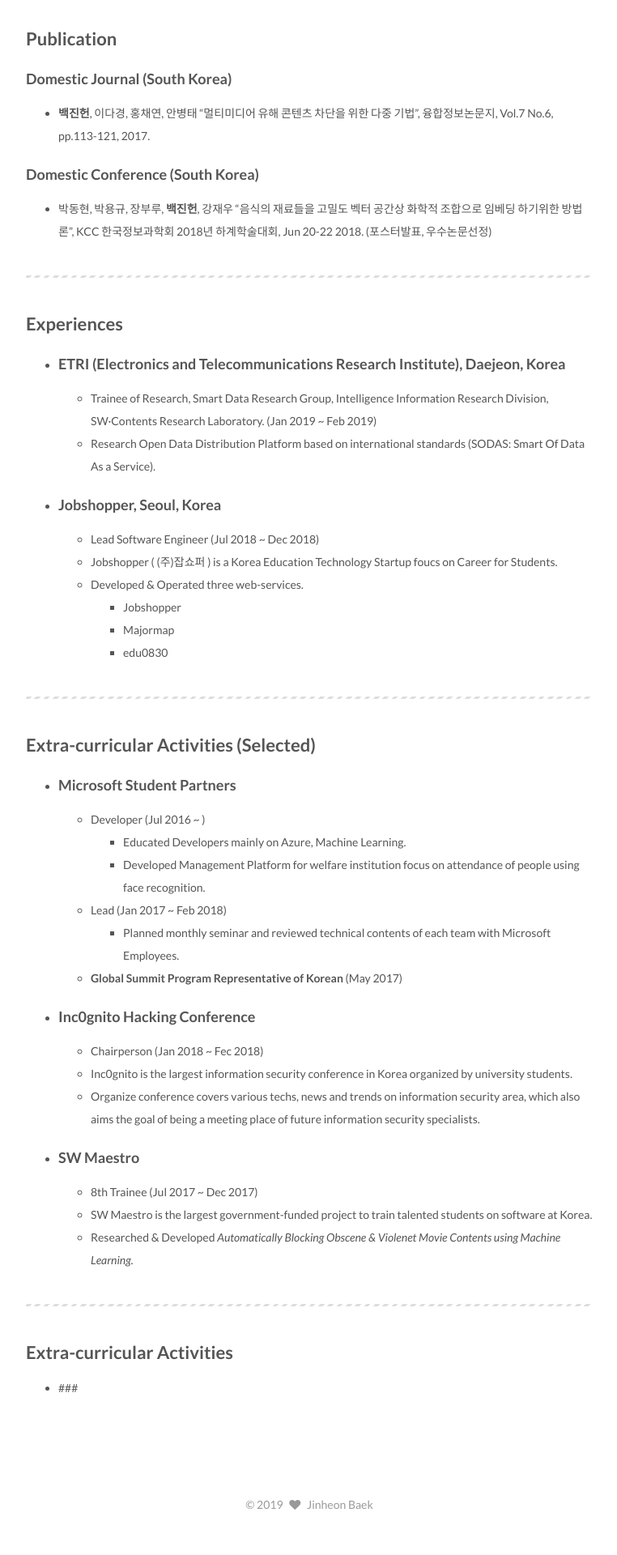
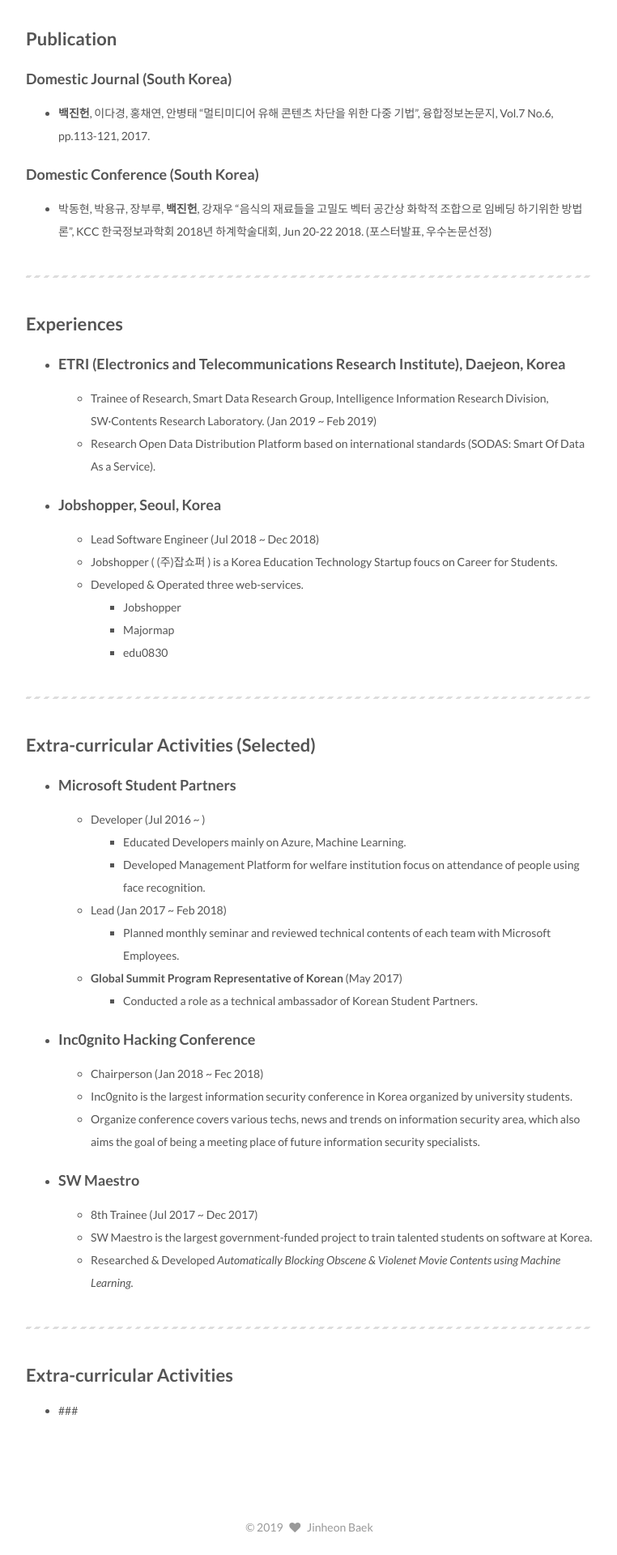
Before and after one commit to JinheonBaek/JinheonBaek.github.io, a Jekyll site: the page built from about/index.md, in a window 1280 px wide. Shown: the part 1190-3110 px from the top of the page at 81% size, without its empty margins (258-1020 px from the left). Built offline with Jekyll 4.4.1, drawn with Linux system fonts in a browser that asks for light colours; comment, search, counter and statistics services are not loaded; before the commit the page ends 3082 px from its top, so only the background shows below that.

Commit message:
feat(MSP-Summit): include role of me

```diff
--- a/about/index.md
+++ b/about/index.md
@@ -62,6 +62,7 @@ Although I enjoy using rapidly changed framework, I want to foucs more on softwa
     - Lead (Jan 2017 ~ Feb 2018)
         - Planned monthly seminar and reviewed technical contents of each team with Microsoft Employees.
     - **Global Summit Program Representative of Korean** (May 2017)
+        - Conducted a role as a technical ambassador of Korean Student Partners.
 
 - ### Inc0gnito Hacking Conference
     - Chairperson (Jan 2018 ~ Fec 2018)
```
Also changed, not shown: 3 other files.
